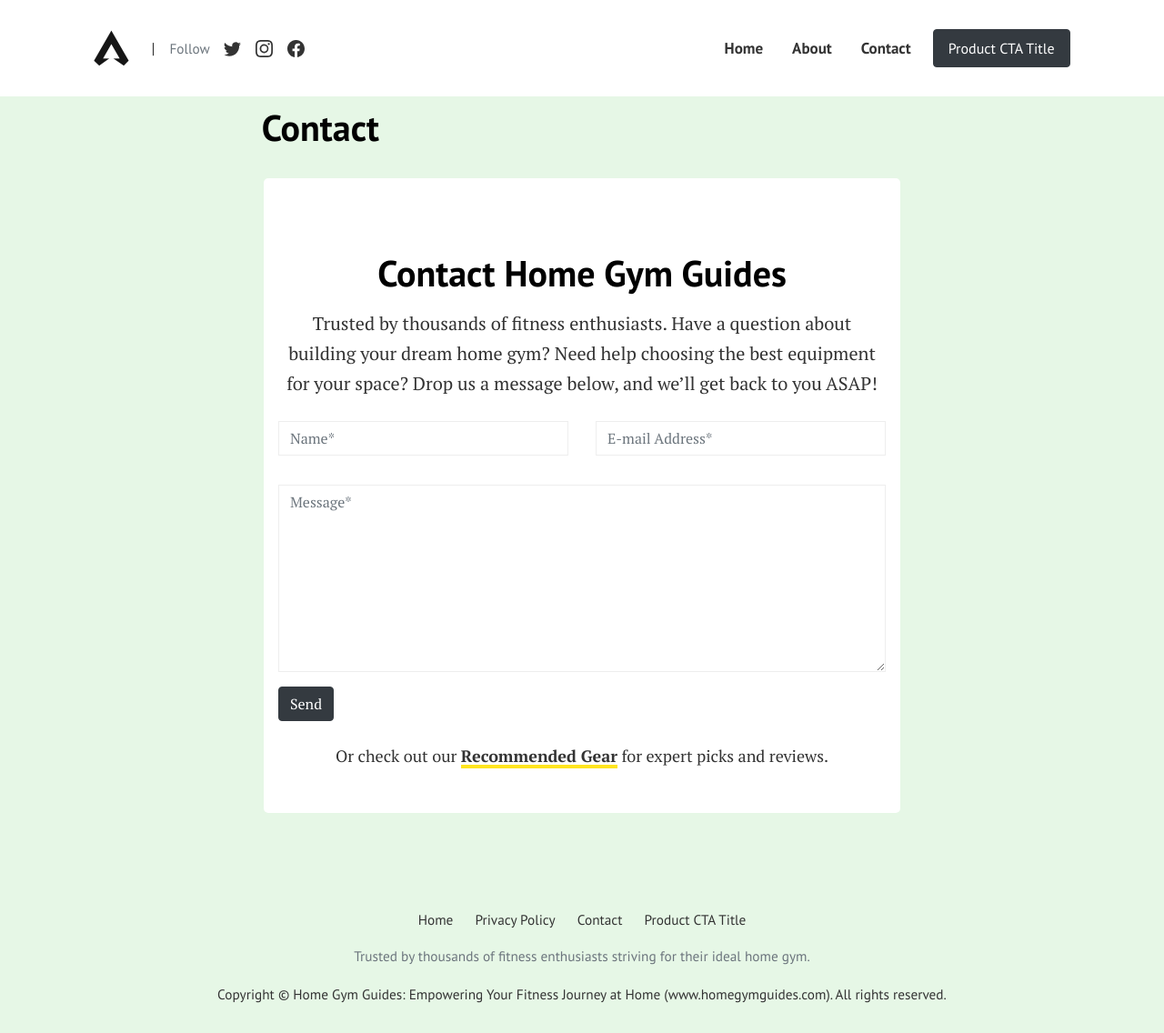
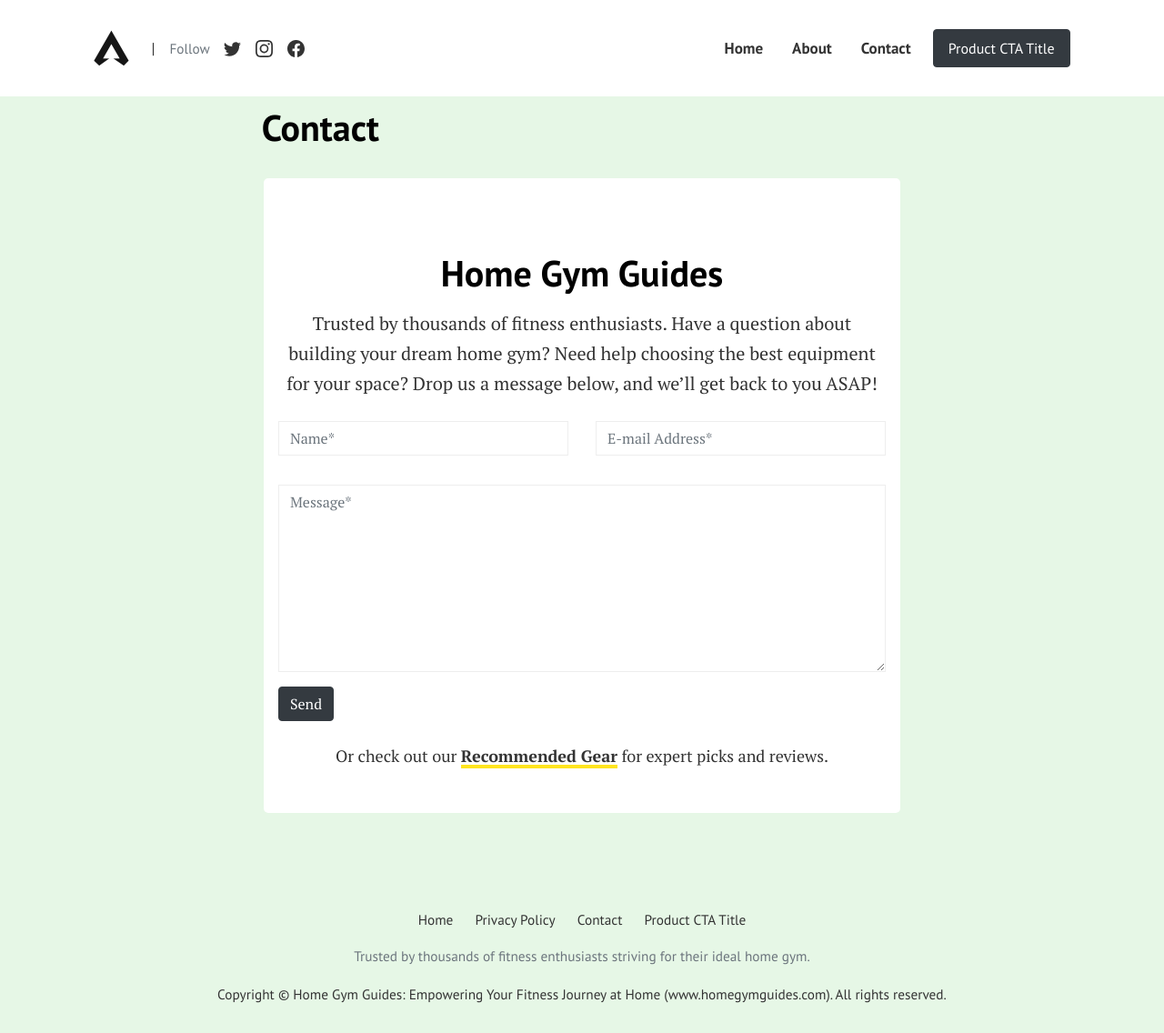
Before and after one commit to ThatMovieGuyOriginal/home-gym-guides, a Jekyll site: the page built from pages/contact.html, in a window 1280 px wide and 1136 px high. Shown: the whole window at 91% size. Built offline with Jekyll 4.4.1, drawn with Linux system fonts in a browser that asks for light colours.

Commit message:
Update contact.html

```diff
--- a/pages/contact.html
+++ b/pages/contact.html
@@ -54,7 +54,7 @@ comments: false
 </style>
 
 <div class="contact-container">
-  <h1>Contact Home Gym Guides</h1>
+  <h1>Home Gym Guides</h1>
   <p class="mb-4">
     Trusted by thousands of fitness enthusiasts. Have a question about building your dream home gym? Need help choosing the best equipment for your space?
     Drop us a message below, and we’ll get back to you ASAP!
```
